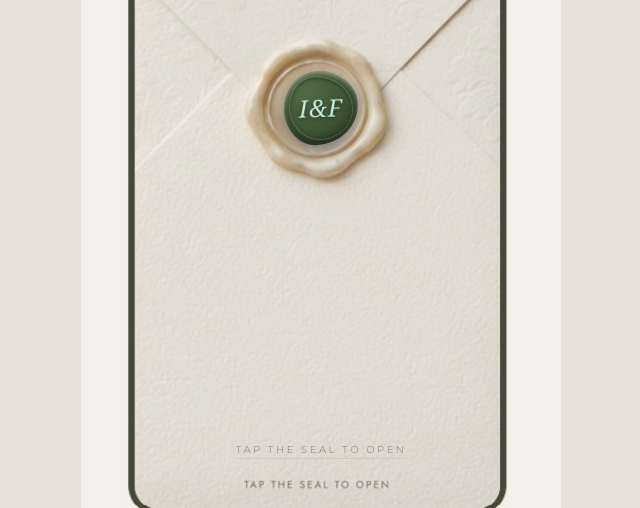
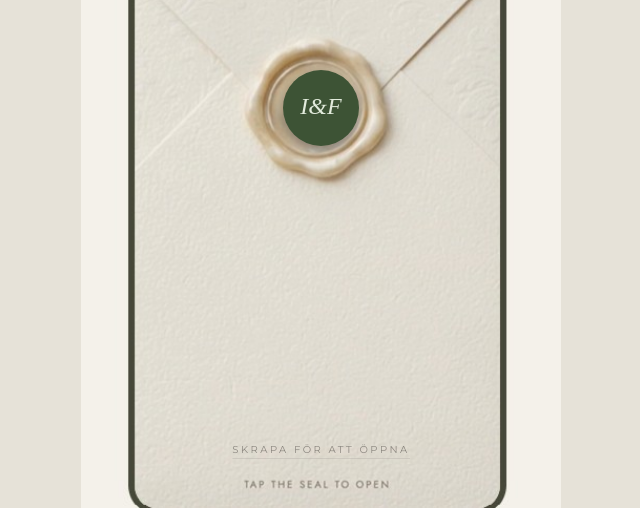
Before and after one commit to Frid-Glag/Savethedate, a plain HTML site: page index.html in a window 1280 px wide. Shown: the part 292-800 px from the top of the page, 319-959 px from the left. Drawn offline with nearby package versions, Linux system fonts and the light colour scheme.

Commit message:
Update index.html

```diff
--- a/index.html
+++ b/index.html
@@ -7,7 +7,7 @@
     <script src="https://cdn.tailwindcss.com"></script>
     <link rel="preconnect" href="https://fonts.googleapis.com">
     <link rel="preconnect" href="https://fonts.gstatic.com" crossorigin>
-    <link href="https://fonts.googleapis.com/css2?family=Cormorant+Garamond:ital,wght@0,300;0,400;0,500;0,600;1,400&family=Montserrat:wght@200;300;400;500&display=swap" rel="stylesheet">
+    <link href="https://fonts.googleapis.com/css2?family=Cormorant+Garamond:ital,wght@0,400;0,500;1,400&family=Montserrat:wght@300;400&display=swap" rel="stylesheet">
     <style>
         * {
             box-sizing: border-box;
@@ -18,16 +18,14 @@
         body {
             font-family: 'Cormorant Garamond', serif;
             background-color: #E6E2D8;
-            color: #2C352E;
             width: 100vw;
             height: 100vh;
             height: 100dvh;
             display: flex;
-            flex-direction: column;
             justify-content: center;
             align-items: center;
             overflow: hidden;
-            touch-action: manipulation;
+            touch-action: none;
             -webkit-tap-highlight-color: transparent;
         }
 
@@ -49,60 +47,20 @@
             overflow: hidden;
         }
 
-        /* Helt sömlöst kuvert via envelope.jpg utan trasig CSS-geometri */
-        .envelope-overlay {
+        /* Skrapduken (kuvertet) */
+        #scratchCanvas {
             position: absolute;
             inset: 0;
+            width: 100%;
+            height: 100%;
             z-index: 10;
-            background-image: url('envelope.jpg');
-            background-size: cover;
-            background-position: center;
-            display: flex;
-            flex-direction: column;
-            justify-content: center;
-            align-items: center;
             cursor: pointer;
-            transition: opacity 2.5s cubic-bezier(0.22, 1, 0.36, 1), transform 2.5s cubic-bezier(0.22, 1, 0.36, 1);
+            transition: opacity 1.2s ease, visibility 1.2s;
         }
 
-        /* Skogsgrönt fotorealistiskt vaxsigill i mitten */
-        .wax-seal-button {
-            position: absolute;
-            top: 50%;
-            left: 50%;
-            transform: translate(-50%, -50%) rotate(-2deg);
-            width: 74px;
-            height: 74px;
-            background: radial-gradient(circle at 32% 28%, #526B48 0%, #3D5335 55%, #293823 90%);
-            border-radius: 46% 54% 58% 42% / 52% 46% 54% 48%;
-            box-shadow:
-                0 12px 28px rgba(0,0,0,0.28),
-                0 4px 8px rgba(0,0,0,0.18),
-                inset 0 2px 4px rgba(255,255,255,0.45),
-                inset 0 -4px 8px rgba(15,25,12,0.65);
-            display: flex;
-            align-items: center;
-            justify-content: center;
-            cursor: pointer;
-            transition: transform 0.4s ease, box-shadow 0.4s ease;
-        }
-
-        .wax-seal-button:hover {
-            transform: translate(-50%, -50%) rotate(-2deg) scale(1.05);
-            box-shadow:
-                0 16px 32px rgba(0,0,0,0.32),
-                0 6px 12px rgba(0,0,0,0.2),
-                inset 0 2px 4px rgba(255,255,255,0.5),
-                inset 0 -4px 8px rgba(15,25,12,0.65);
-        }
-
-        .wax-seal-button::after {
-            content: '';
-            position: absolute;
-            inset: 5px;
-            border-radius: 42% 58% 52% 48% / 48% 52% 48% 52%;
-            border: 1px solid rgba(135, 165, 125, 0.35);
-            box-shadow: inset 0 2px 3px rgba(0,0,0,0.25);
+        #scratchCanvas.revealed {
+            opacity: 0;
+            visibility: hidden;
             pointer-events: none;
         }
 
@@ -111,67 +69,59 @@
             bottom: 6dvh;
             left: 50%;
             transform: translateX(-50%);
+            z-index: 12;
             animation: pulse-subtle 2.5s infinite ease-in-out;
             pointer-events: none;
+            transition: opacity 0.5s ease;
         }
 
         @keyframes pulse-subtle {
-            0%, 100% { opacity: 0.5; transform: translate(-50%, 0); }
+            0%, 100% { opacity: 0.6; transform: translate(-50%, 0); }
             50% { opacity: 1; transform: translate(-50%, -4px); }
         }
 
-        /* Inbjudningskort enligt din skandinaviska referensbild */
-        .card {
-            position: absolute;
-            width: 90%;
-            max-width: 410px;
-            height: 90%;
-            max-height: 700px;
-            background: #FAF8F5;
-            border-radius: 3px;
-            box-shadow: 0 15px 40px rgba(0,0,0,0.12);
+        /* Din färdiga kortbild som visas under skraplagret */
+        .card-wrapper {
+            position: relative;
+            width: 92%;
+            max-width: 420px;
+            height: 92%;
+            max-height: 760px;
             display: flex;
             flex-direction: column;
-            justify-content: space-between;
+            justify-content: center;
             align-items: center;
-            padding: 2.2rem 1.4rem 1.4rem 1.4rem;
-            text-align: center;
-            border: 1px solid rgba(210, 200, 185, 0.45);
             z-index: 2;
-            transform: translateY(35px) scale(0.95);
-            opacity: 0;
-            transition: transform 2.8s cubic-bezier(0.16, 1, 0.3, 1) 0.3s, opacity 2s ease 0.3s;
+            touch-action: auto;
         }
 
-        /* Trigger när kuvertet öppnas */
-        .scene.open .envelope-overlay {
-            opacity: 0;
-            transform: scale(1.03);
-            pointer-events: none;
+        .full-card-image {
+            width: 100%;
+            height: 100%;
+            object-fit: cover;
+            border-radius: 4px;
+            box-shadow: 0 20px 50px rgba(0, 0, 0, 0.18);
         }
 
-        .scene.open .card {
-            transform: translateY(0) scale(1);
-            opacity: 1;
-            z-index: 20;
+        /* Diskret kalenderknapp längst ner över kortet */
+        .calendar-btn {
+            position: absolute;
+            bottom: 24px;
+            background: rgba(250, 248, 245, 0.9);
+            backdrop-filter: blur(4px);
+            border: 1px solid rgba(82, 107, 72, 0.4);
+            color: #2C352E;
+            padding: 8px 18px;
+            border-radius: 9999px;
+            font-size: 9px;
+            text-transform: uppercase;
+            transition: all 0.3s ease;
+            box-shadow: 0 4px 12px rgba(0,0,0,0.08);
         }
 
-        .image-crop-container {
-            width: 100%;
-            height: 240px;
-            overflow: hidden;
-            position: relative;
-            flex-shrink: 0;
-            margin: 0.5rem 0;
-            border-radius: 2px;
-        }
-
-        .image-crop-container img {
-            width: 100%;
-            height: 100%;
-            display: block;
-            object-fit: cover;
-            object-position: center;
+        .calendar-btn:hover {
+            background: #3D5335;
+            color: #FAF8F5;
         }
     </style>
 </head>
@@ -179,70 +129,20 @@
 
     <main id="sceneWrapper" class="scene">
 
-        <!-- Sömlös kuvertframsida -->
-        <div class="envelope-overlay" onclick="openEnvelope()">
-            <div class="wax-seal-button">
-                <span class="font-serif italic text-emerald-100/95 text-2xl font-light select-none tracking-wider" style="filter: drop-shadow(0 1px 2px rgba(0,0,0,0.6));">
-                    I&amp;F
+        <!-- Skrapduk med kuvertet -->
+        <canvas id="scratchCanvas"></canvas>
+
+        <div id="tapPrompt" class="animate-prompt">
+            <span class="sans-subtle text-[10px] text-stone-600 uppercase border-b border-stone-400/50 pb-0.5">
+                SKRAPA FÖR ATT ÖPPNA
             </span>
         </div>
 
-            <div class="animate-prompt">
-                <span class="sans-subtle text-[10px] text-stone-600 tracking-[0.25em] uppercase border-b border-stone-400/50 pb-0.5">
-                    TAP THE SEAL TO OPEN
-                </span>
-            </div>
-        </div>
+        <!-- Hela ditt färdiga kort -->
+        <div class="card-wrapper select-none">
+            <img src="card_full.jpg" alt="Save the Date — Ida & Fritjof" class="full-card-image">
 
-        <!-- Inbjudningskort -->
-        <div id="saveTheDateCard" class="card select-none">
-
-            <div class="pt-1">
-                <p class="sans-subtle text-[11px] sm:text-[12px] text-stone-600 uppercase tracking-[0.3em]">
-                    SAVE THE DATE
-                </p>
-            </div>
-
-            <div class="my-1 flex flex-col items-center justify-center">
-                <h1 class="font-serif text-3xl sm:text-4xl text-stone-800 tracking-[0.2em] uppercase font-light leading-tight">
-                    IDA
-                </h1>
-                <span class="font-serif italic text-xl text-stone-600 my-0.5">&amp;</span>
-                <h1 class="font-serif text-3xl sm:text-4xl text-stone-800 tracking-[0.2em] uppercase font-light leading-tight">
-                    FRITJOF
-                </h1>
-            </div>
-
-            <div class="image-crop-container">
-                <img src="card.jpg" alt="Asa Herrgård">
-            </div>
-
-            <div class="mb-2">
-                <h3 class="font-serif text-lg sm:text-xl text-stone-800 tracking-[0.2em] uppercase font-normal">
-                    4:E SEPTEMBER 2027
-                </h3>
-                <p class="sans-subtle text-[10px] text-stone-500 uppercase tracking-[0.25em] mt-1">
-                    ASA HERRGÅRD
-                </p>
-            </div>
-
-            <div class="w-full pt-2 border-t border-stone-300/60 z-10">
-                <div class="grid grid-cols-3 gap-2 text-center max-w-[190px] mx-auto mb-2">
-                    <div>
-                        <span id="days" class="font-serif text-base font-medium text-stone-800">---</span>
-                        <p class="sans-subtle text-[7px] text-stone-500 uppercase tracking-widest">dagar</p>
-                    </div>
-                    <div>
-                        <span id="hours" class="font-serif text-base font-medium text-stone-800">--</span>
-                        <p class="sans-subtle text-[7px] text-stone-500 uppercase tracking-widest">timmar</p>
-                    </div>
-                    <div>
-                        <span id="minutes" class="font-serif text-base font-medium text-stone-800">--</span>
-                        <p class="sans-subtle text-[7px] text-stone-500 uppercase tracking-widest">minuter</p>
-                    </div>
-                </div>
-
-                <button onclick="addToCalendar(event)" class="inline-flex items-center gap-1.5 px-3.5 py-1 border border-stone-400 rounded-full sans-subtle text-[8px] text-stone-700 uppercase tracking-[0.15em] hover:bg-stone-800 hover:text-white transition-colors duration-300">
+            <button onclick="addToCalendar(event)" class="calendar-btn sans-subtle inline-flex items-center gap-1.5">
                 <span>SPARA I KALENDERN</span>
                 <svg class="w-3 h-3" fill="none" stroke="currentColor" viewBox="0 0 24 24">
                     <path stroke-linecap="round" stroke-linejoin="round" stroke-width="1.5" d="M8 7V3m8 4V3m-9 8h10M5 21h14a2 2 0 002-2V7a2 2 0 00-2-2H5a2 2 0 00-2 2v12a2 2 0 002 2z"/>
@@ -250,44 +150,92 @@
             </button>
         </div>
 
-        </div>
-
     </main>
 
     <script>
-        let isOpen = false;
-        const targetDate = new Date('2027-09-04T15:00:00');
+        const canvas = document.getElementById('scratchCanvas');
+        const ctx = canvas.getContext('2d');
+        const prompt = document.getElementById('tapPrompt');
+        let isDrawing = false;
+        let scratchedPixels = 0;
+        let isRevealed = false;
 
-        function updateCountdown() {
-            const now = new Date();
-            const diff = targetDate - now;
+        const envImg = new Image();
+        envImg.src = 'envelope.jpg';
 
-            if (diff <= 0) {
-                document.getElementById('days').innerText = '0';
-                document.getElementById('hours').innerText = '0';
-                document.getElementById('minutes').innerText = '0';
-                return;
+        function initCanvas() {
+            const rect = canvas.getBoundingClientRect();
+            canvas.width = rect.width;
+            canvas.height = rect.height;
+
+            if (envImg.complete) {
+                drawEnvelope();
+            } else {
+                envImg.onload = drawEnvelope;
+            }
         }
 
-            const days = Math.floor(diff / (1000 * 60 * 60 * 24));
-            const hours = Math.floor((diff / (1000 * 60 * 60)) % 24);
-            const minutes = Math.floor((diff / 1000 / 60) % 60);
-
-            document.getElementById('days').innerText = days;
-            document.getElementById('hours').innerText = hours;
-            document.getElementById('minutes').innerText = minutes;
+        function drawEnvelope() {
+            ctx.drawImage(envImg, 0, 0, canvas.width, canvas.height);
+            drawWaxSeal();
         }
 
-        setInterval(updateCountdown, 1000);
-        updateCountdown();
+        function drawWaxSeal() {
+            const centerX = canvas.width / 2;
+            const centerY = canvas.height / 2;
+            const radius = 38;
 
-        function openEnvelope() {
-            if (isOpen) return;
-            isOpen = true;
+            ctx.save();
+            ctx.shadowColor = 'rgba(0, 0, 0, 0.35)';
+            ctx.shadowBlur = 12;
+            ctx.shadowOffsetY = 6;
 
-            const scene = document.getElementById('sceneWrapper');
-            scene.classList.add('open');
+            ctx.beginPath();
+            ctx.arc(centerX, centerY, radius, 0, Math.PI * 2);
+            ctx.fillStyle = '#3D5335';
+            ctx.fill();
+            ctx.restore();
+
+            ctx.font = 'italic 24px "Cormorant Garamond", serif';
+            ctx.fillStyle = '#E2EBDC';
+            ctx.textAlign = 'center';
+            ctx.textBaseline = 'middle';
+            ctx.fillText('I&F', centerX, centerY);
         }
+
+        function scratch(e) {
+            if (isRevealed) return;
+
+            const rect = canvas.getBoundingClientRect();
+            const clientX = e.touches ? e.touches[0].clientX : e.clientX;
+            const clientY = e.touches ? e.touches[0].clientY : e.clientY;
+
+            const x = clientX - rect.left;
+            const y = clientY - rect.top;
+
+            ctx.globalCompositeOperation = 'destination-out';
+            ctx.beginPath();
+            ctx.arc(x, y, 38, 0, Math.PI * 2);
+            ctx.fill();
+
+            scratchedPixels++;
+            if (scratchedPixels > 25) {
+                isRevealed = true;
+                canvas.classList.add('revealed');
+                if (prompt) prompt.style.opacity = '0';
+            }
+        }
+
+        canvas.addEventListener('mousedown', (e) => { isDrawing = true; scratch(e); });
+        canvas.addEventListener('mousemove', (e) => { if (isDrawing) scratch(e); });
+        canvas.addEventListener('mouseup', () => isDrawing = false);
+
+        canvas.addEventListener('touchstart', (e) => { isDrawing = true; scratch(e); });
+        canvas.addEventListener('touchmove', (e) => { if (isDrawing) scratch(e); });
+        canvas.addEventListener('touchend', () => isDrawing = false);
+
+        window.addEventListener('resize', initCanvas);
+        window.addEventListener('load', initCanvas);
 
         function addToCalendar(e) {
             e.stopPropagation();
```
Lines whose indentation alone changed are shown as unchanged.
